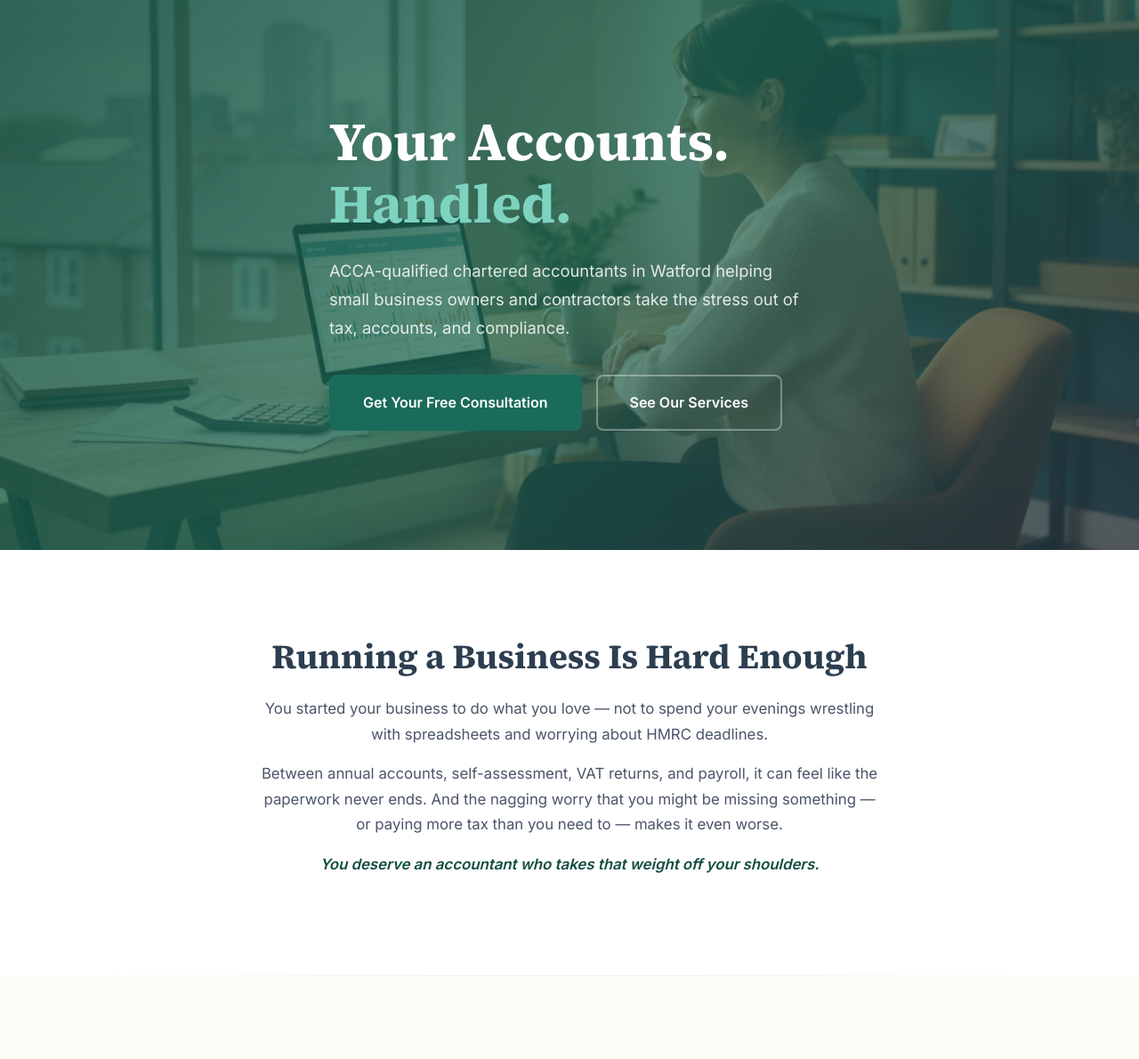
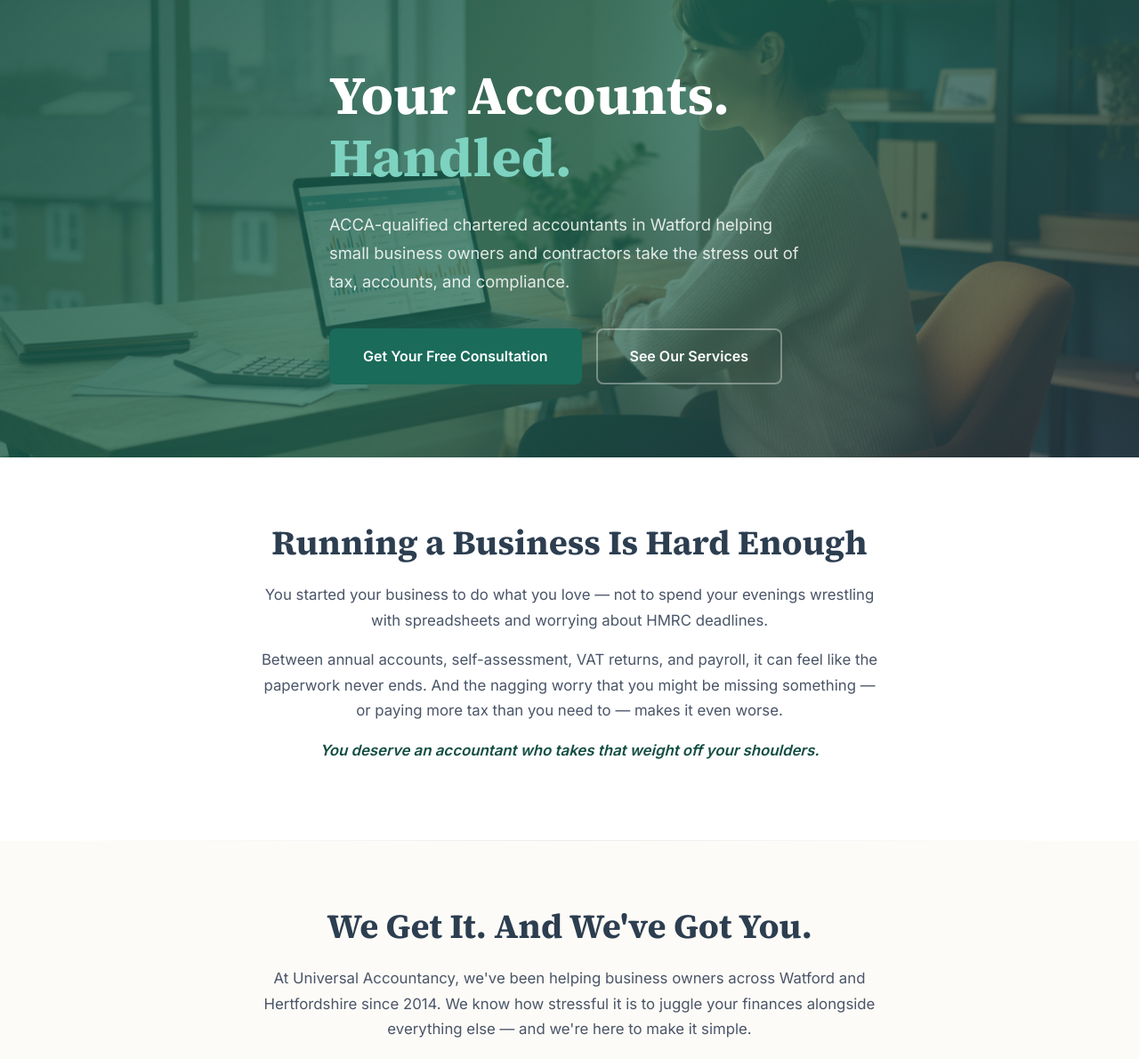
Before and after one commit to codescribler/universalaccountancyltd, a plain HTML site: page index.html in a window 1280 px wide. Shown: the part 86-1276 px from the top of the page at 89% size. Drawn offline with Linux system fonts and the light colour scheme.

Commit message:
Update demo site for Universal Accountancy Ltd — 2026-03-28 22:17

```diff
--- a/css/styles.css
+++ b/css/styles.css
@@ -302,3 +302,10 @@ a:focus-visible, button:focus-visible { outline: 3px solid var(--teal); outline-
   .reveal { opacity: 1; transform: none; }
   html { scroll-behavior: auto; }
 }
+
+/* ---- LAPTOP SCREEN OPTIMISATION (DRE-17) ---- */
+/* Targets 769px–1440px: standard laptop & notebook screens */
+@media (min-width: 769px) and (max-width: 1440px) {
+  .hero { min-height: min(75vh, 680px); }
+  .section { padding: 72px 0; }
+}
```
